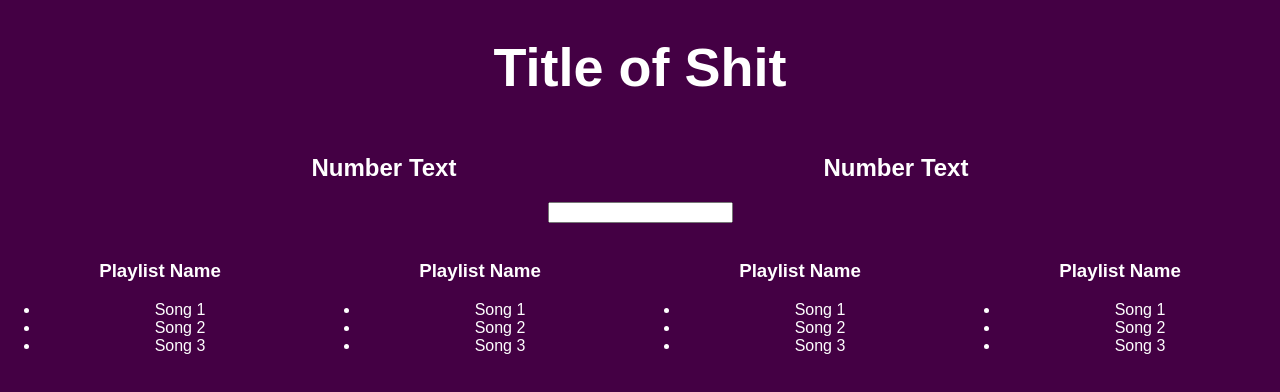
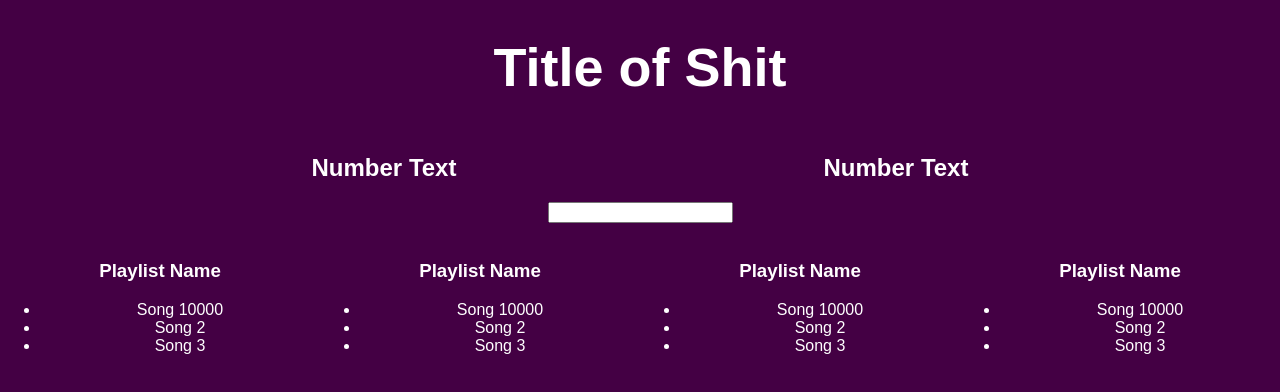
Before and after one commit to schuylermk/better-playlists, a React (Create React App) app: page / in a window 1280 px wide. Shown: the top 392 px of the page. Built offline with nearby package versions, Linux system fonts and the light colour scheme.

Commit message:
Change song 10000

```diff
--- a/src/App.js
+++ b/src/App.js
@@ -33,7 +33,7 @@ class Playlist extends Component {
         <img  />
         <h3>Playlist Name</h3>
         <ul>
-          <li>Song 1</li>
+          <li>Song 10000</li>
           <li>Song 2</li>
           <li>Song 3</li>
         </ul>
```
